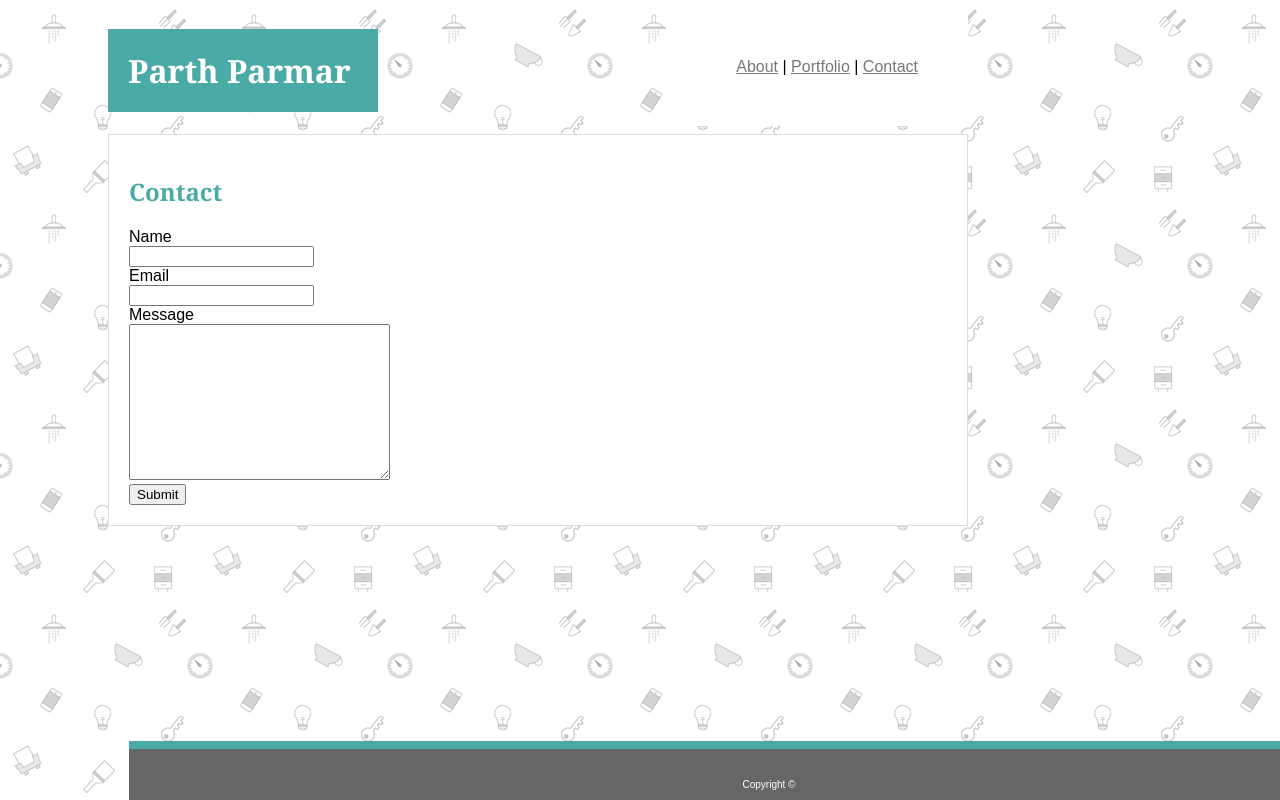
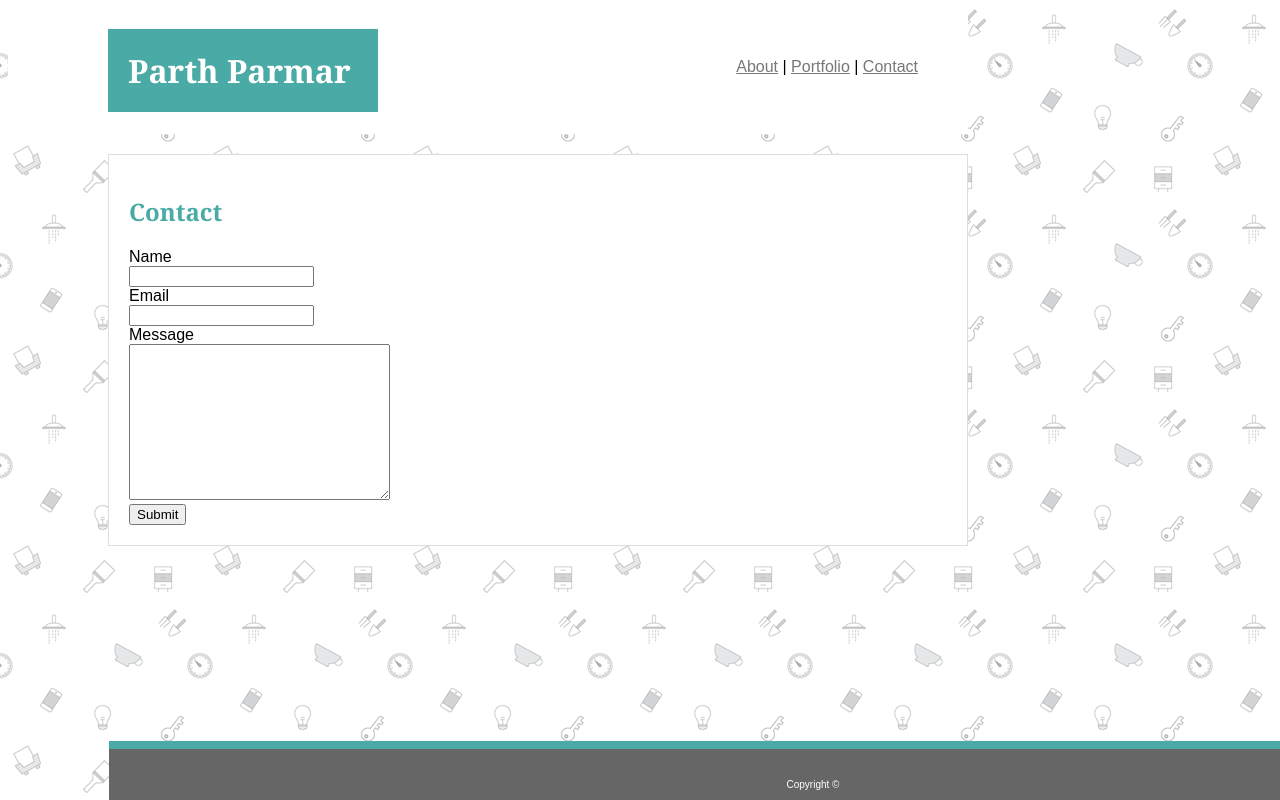
Before and after one commit to parthmparmar/Basic-Portfolio, a plain HTML site: page contact.html in a window 1280 px wide. Drawn offline with Linux system fonts and the light colour scheme.

Commit message:
css for header adjusted to show white, needed to add flot left.

```diff
--- a/assets/css/style.css
+++ b/assets/css/style.css
@@ -13,16 +13,18 @@ h1 {
    font-family: 'Georgia', Times, Times New Roman, serif;
 }
 
+header{
+    background-color: #ffffff ;
+    float:left;
+    width: 100%;
+    margin-bottom: 20px;
+}
 nav {
-    background-color: #ffffff;
     padding: 50px;
     float: right;
     width: auto;
 }
 
-.main_header {
-    background-color: #ffffff;
-}
 
 a {
     color: #777777;
@@ -61,5 +63,6 @@ footer {
     text-align: center;
     position: fixed;
     bottom: 0;
-    width: 100%;
+    width: 110%;
+    margin-left: -20px;
 }
```
Also changed, not shown: contact.html (+4 -3 lines), index.html (+5 -5 lines), portfolio.html (+4 -3 lines).
